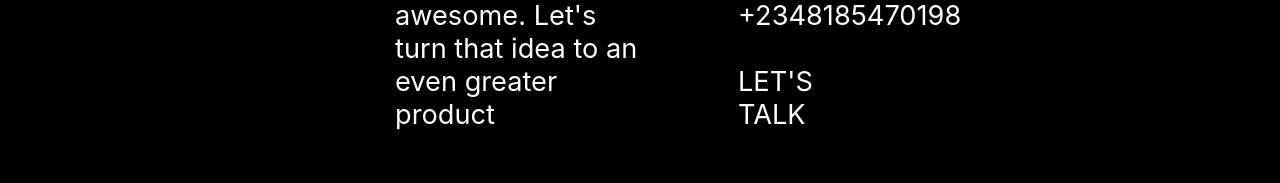
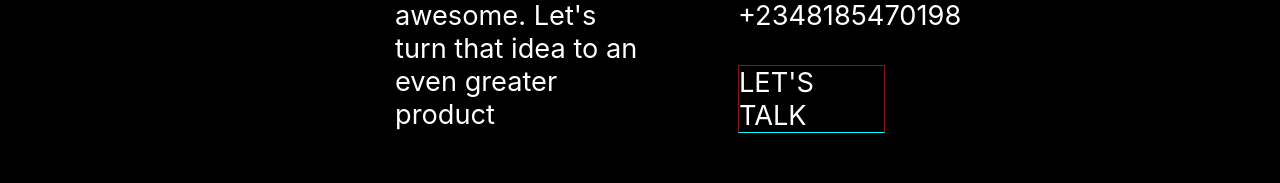
Before and after one commit to Muelji/myportfoliowebsite, a React (Create React App) app: page /footer in a window 1280 px wide. Shown: the part 387-570 px from the top of the page. Built offline with nearby package versions, Linux system fonts and the light colour scheme.

Commit message:
working on all component

```diff
--- a/src/Components/Footer.css
+++ b/src/Components/Footer.css
@@ -43,7 +43,7 @@ span{color: white}
 }
 
 .letstalk{
-
+  border: 1px solid rgb(134, 24, 24);
   border-bottom-color: aqua;
 
 
```
